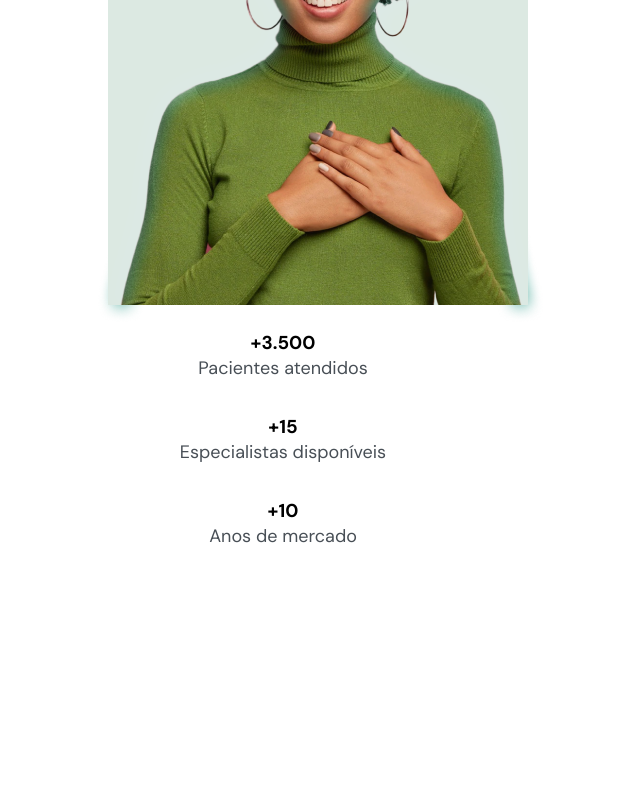
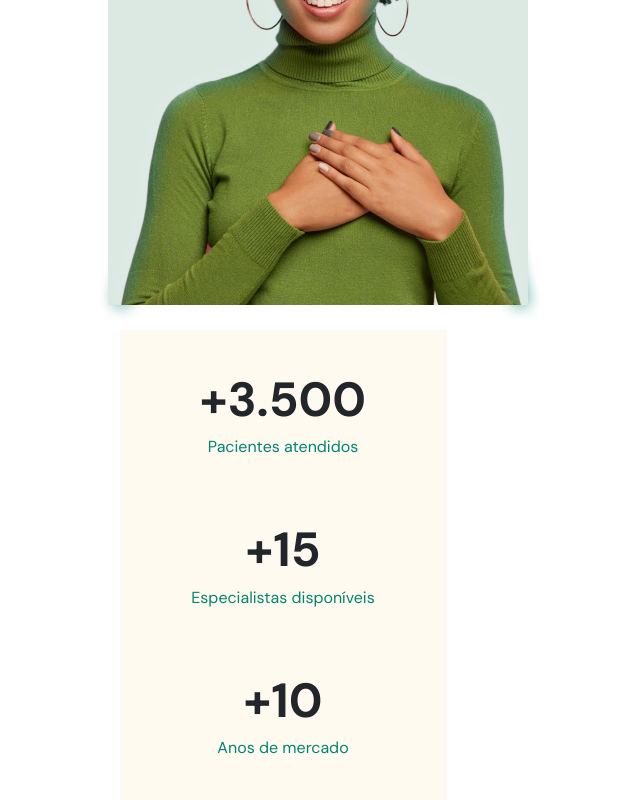
Before and after one commit to HugoStudart/nlw-Return, a plain HTML site: page index.html in a window 1280 px wide. Shown: the part 754-1554 px from the top of the page, without its empty margins (357-997 px from the left). Before the commit the page ends 1336 px from the top, so only its background shows below. Drawn offline with Linux system fonts and the light colour scheme.

Commit message:
adding styles

```diff
--- a/index.html
+++ b/index.html
@@ -42,17 +42,21 @@
         alt="mulher negra com moletom verde sorrindo"
       />
 
-      <div>
+      <div class="stats">
+        <div class="stat">
           <h3>+3.500</h3>
           <p>Pacientes atendidos</p>
         </div>
-      <div>
+
+        <div class="stat">
           <h3>+15</h3>
           <p>Especialistas disponíveis</p>
         </div>
-      <div>
+
+        <div class="stat">
           <h3>+10</h3>
           <p>Anos de mercado</p>
+        </div>
       </div>
     </header>
   </body>
--- a/style.css
+++ b/style.css
@@ -6,6 +6,7 @@
   --primary-color: hsl(170, 100%, 26%);
   --headline: hsl(210, 11%, 15%);
   --paragraph: hsl(210, 9%, 31%);
+  --brand-beige: hsla(39, 100%, 97%);
 
   font-size: 62.5%;
 }
@@ -60,3 +61,25 @@ button {
   margin-right: auto;
   margin-left: auto;
 }
+.stats {
+  width: 32.7rem;
+  height: 47rem;
+  margin-inline: auto;
+  background-color: var(--brand-beige);
+  display: flex;
+  flex-direction: column;
+  justify-content: center;
+  gap: 6rem;
+}
+.stat h3 {
+  font-size: 4.8rem;
+  color: var(--headline);
+  line-height: 130%;
+  margin-bottom: 0.4rem;
+}
+.stat p {
+  margin: 0;
+  color: var(--primary-color);
+  font-size: 1.6rem;
+  line-height: 150%;
+}
```
Lines whose indentation alone changed are shown as unchanged.
